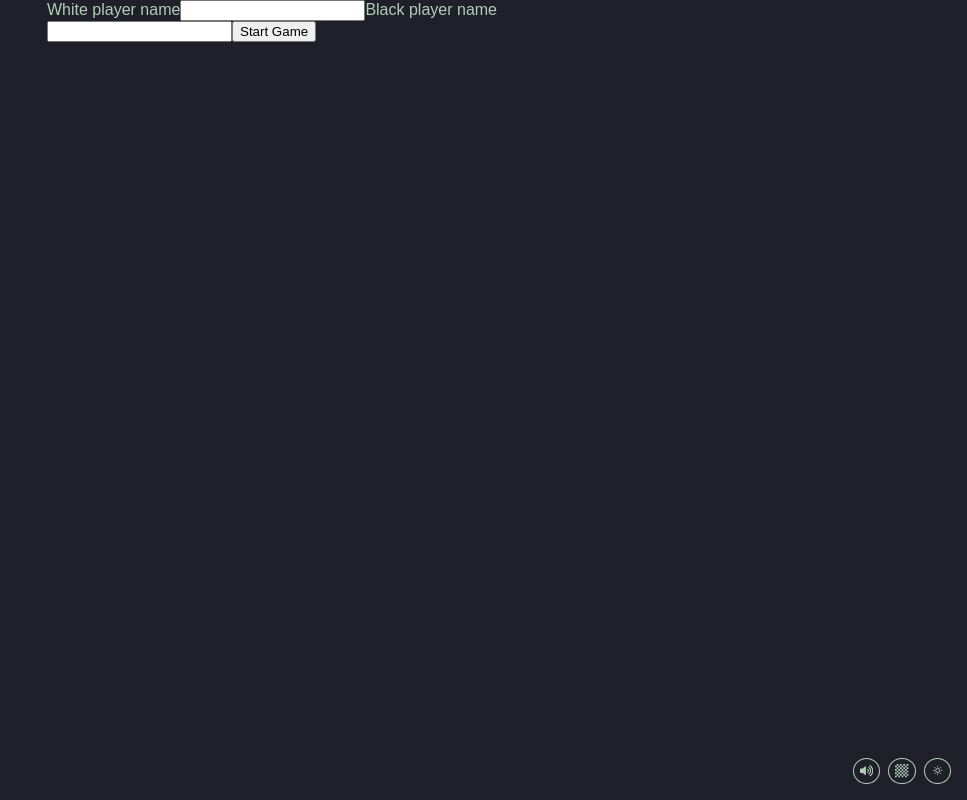
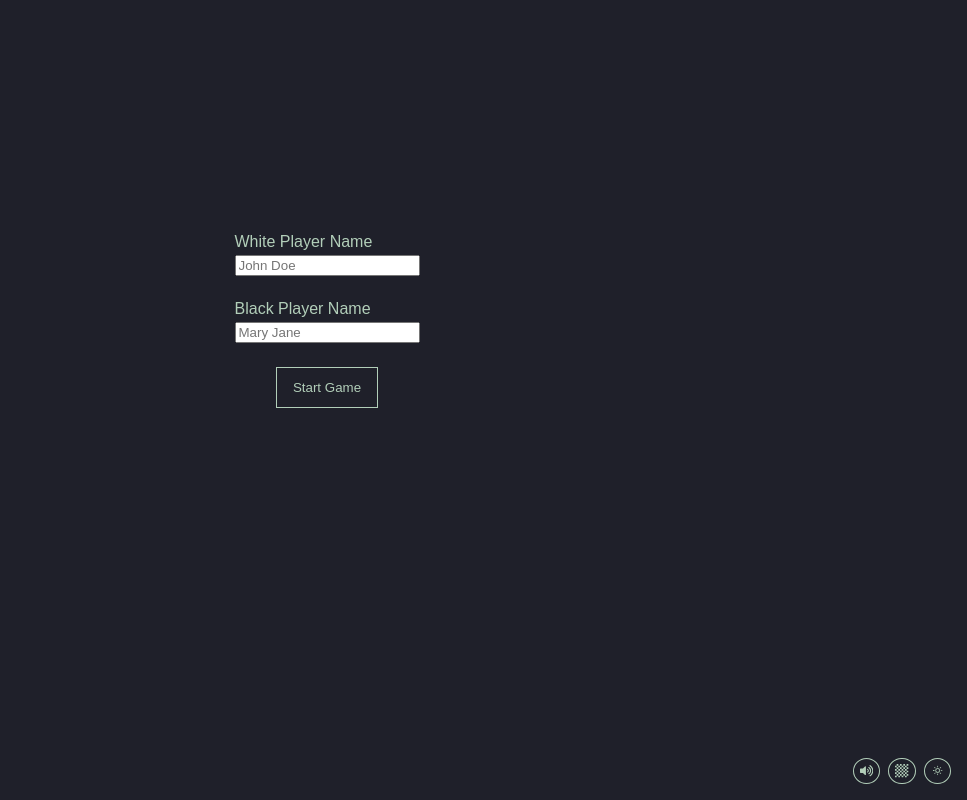
Before and after one commit to darrenjaworski/multiplayer-chess, a React (Vite) app in the folder client/: page /game/local in a window 1280 px wide. Shown: the whole page, without its empty margins (313-1280 px from the left). Built offline with nearby package versions, Linux system fonts and the light colour scheme; no server answers.

Commit message:
refactor: cleanup of local game setup page

```diff
--- a/client/src/presentation/pages/LocalGameSetup.tsx
+++ b/client/src/presentation/pages/LocalGameSetup.tsx
@@ -1,5 +1,23 @@
+import styled from "@emotion/styled";
 import { useState } from "react";
 import { useNavigate } from "react-router-dom";
+import { Button } from "../atoms/Button";
+
+const CenteredForm = styled.form`
+  display: flex;
+  flex-direction: column;
+  align-items: center;
+  justify-content: center;
+  min-height: 80vh;
+  gap: 1.5rem;
+`;
+
+const FieldGroup = styled.div`
+  display: flex;
+  flex-direction: column;
+  align-items: flex-start;
+  gap: 0.25rem;
+`;
 
 export function LocalGameSetup() {
   const [whiteName, setWhiteName] = useState("");
@@ -14,20 +32,26 @@ export function LocalGameSetup() {
   }
 
   return (
-    <form onSubmit={handleSubmit}>
-      <label htmlFor="white-player">White player name</label>
+    <CenteredForm onSubmit={handleSubmit} data-testid="local-game-setup-form">
+      <FieldGroup>
+        <label htmlFor="white-player">White Player Name</label>
         <input
           id="white-player"
           value={whiteName}
           onChange={(e) => setWhiteName(e.target.value)}
+          placeholder="John Doe"
         />
-      <label htmlFor="black-player">Black player name</label>
+      </FieldGroup>
+      <FieldGroup>
+        <label htmlFor="black-player">Black Player Name</label>
         <input
           id="black-player"
           value={blackName}
           onChange={(e) => setBlackName(e.target.value)}
+          placeholder="Mary Jane"
         />
-      <button type="submit">Start Game</button>
-    </form>
+      </FieldGroup>
+      <Button type="submit">Start Game</Button>
+    </CenteredForm>
   );
 }
```
Also changed, not shown: 1 other file (tests, documents, lock files or other folders). Lines whose indentation alone changed are shown as unchanged.
